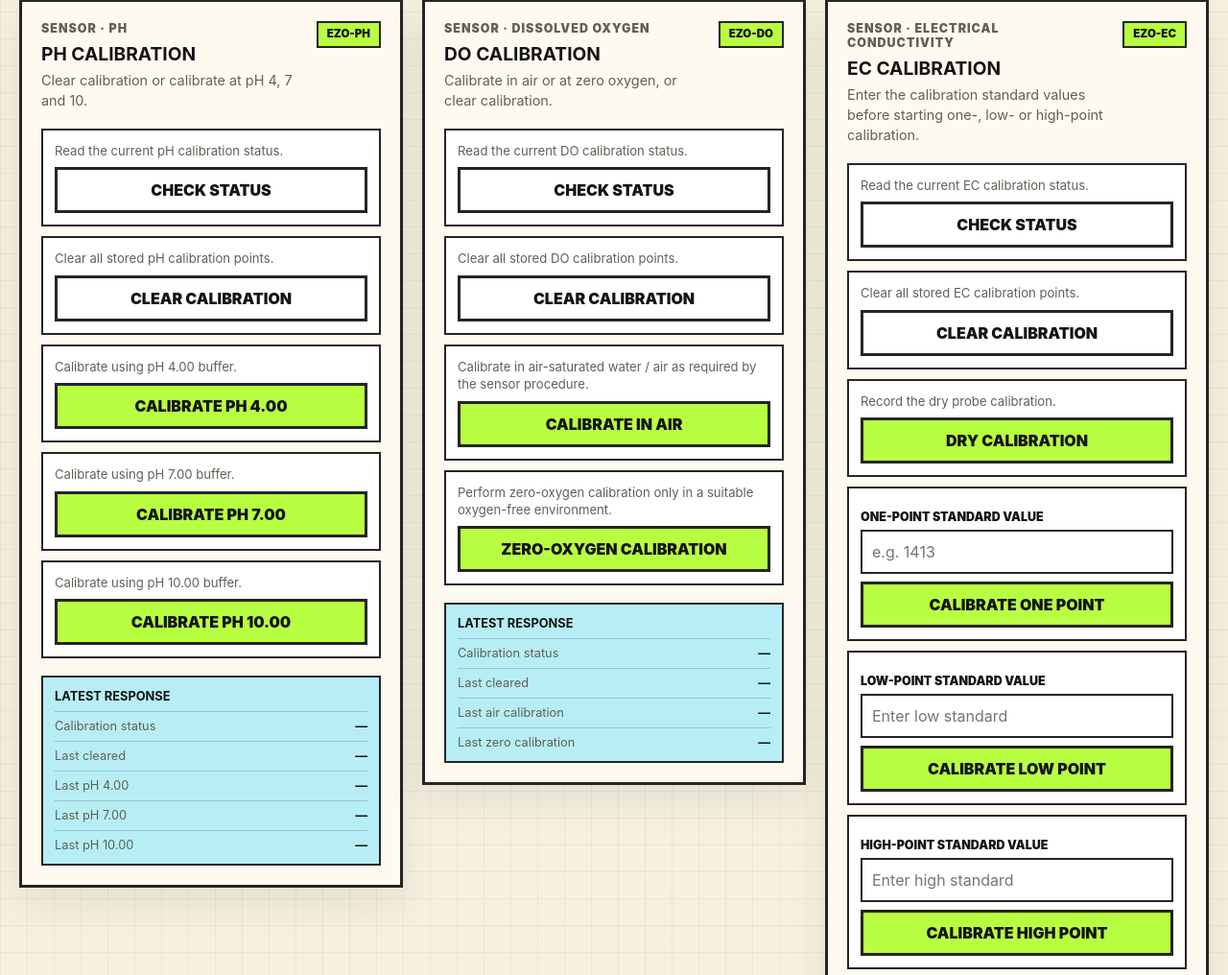
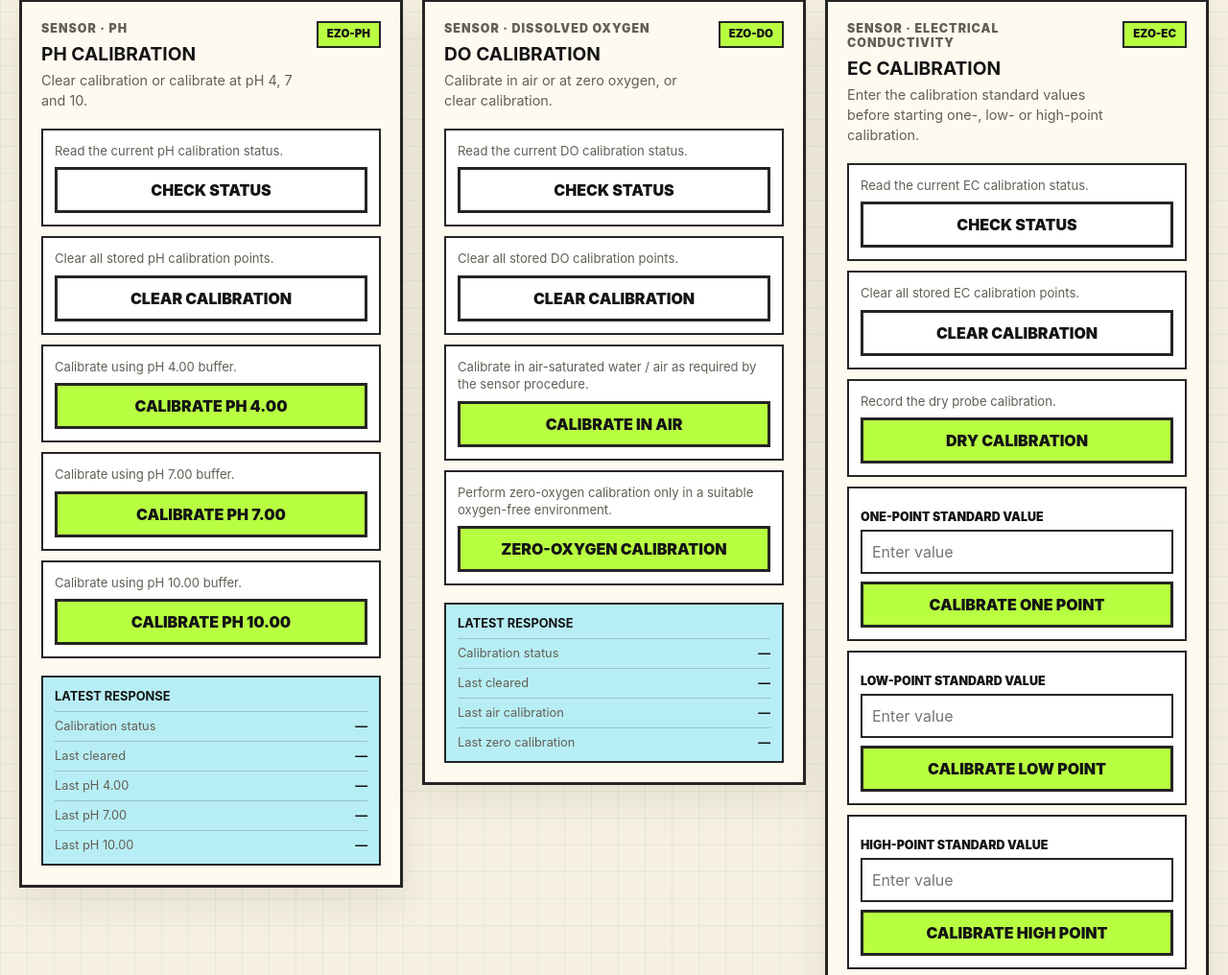
Before and after one commit to Mi-Hy/mfc-monitor-isolated, a Flask app: template controller/webserver/templates/index3.html in a window 1280 px wide, after a click that opens the changed part. Shown: the part 435-1451 px from the top of the page at 96% size. Run offline with Flask 3, Linux system fonts and the light colour scheme; the template is opened without the code that fills it, so the values that code supplies are empty.

Commit message:
Update index3.html

```diff
--- a/controller/webserver/templates/index3.html
+++ b/controller/webserver/templates/index3.html
@@ -1384,21 +1384,21 @@
                         <div class="calibration-action">
                             <div class="calibration-input">
                                 <label for="ec_cal_value_one_input">One-point standard value</label>
-                                <input id="ec_cal_value_one_input" type="text" inputmode="decimal" placeholder="e.g. 1413" autocomplete="off">
+                                <input id="ec_cal_value_one_input" type="text" inputmode="decimal" placeholder="Enter value" autocomplete="off">
                             </div>
                             <button class="primary-button calibration-value-button" type="button" data-request="ec_cal_req_one" data-value-key="ec_cal_value_one">Calibrate one point</button>
                         </div>
                         <div class="calibration-action">
                             <div class="calibration-input">
                                 <label for="ec_cal_value_low_input">Low-point standard value</label>
-                                <input id="ec_cal_value_low_input" type="text" inputmode="decimal" placeholder="Enter low standard" autocomplete="off">
+                                <input id="ec_cal_value_low_input" type="text" inputmode="decimal" placeholder="Enter value" autocomplete="off">
                             </div>
                             <button class="primary-button calibration-value-button" type="button" data-request="ec_cal_req_low" data-value-key="ec_cal_value_low">Calibrate low point</button>
                         </div>
                         <div class="calibration-action">
                             <div class="calibration-input">
                                 <label for="ec_cal_value_high_input">High-point standard value</label>
-                                <input id="ec_cal_value_high_input" type="text" inputmode="decimal" placeholder="Enter high standard" autocomplete="off">
+                                <input id="ec_cal_value_high_input" type="text" inputmode="decimal" placeholder="Enter value" autocomplete="off">
                             </div>
                             <button class="primary-button calibration-value-button" type="button" data-request="ec_cal_req_high" data-value-key="ec_cal_value_high">Calibrate high point</button>
                         </div>
```
